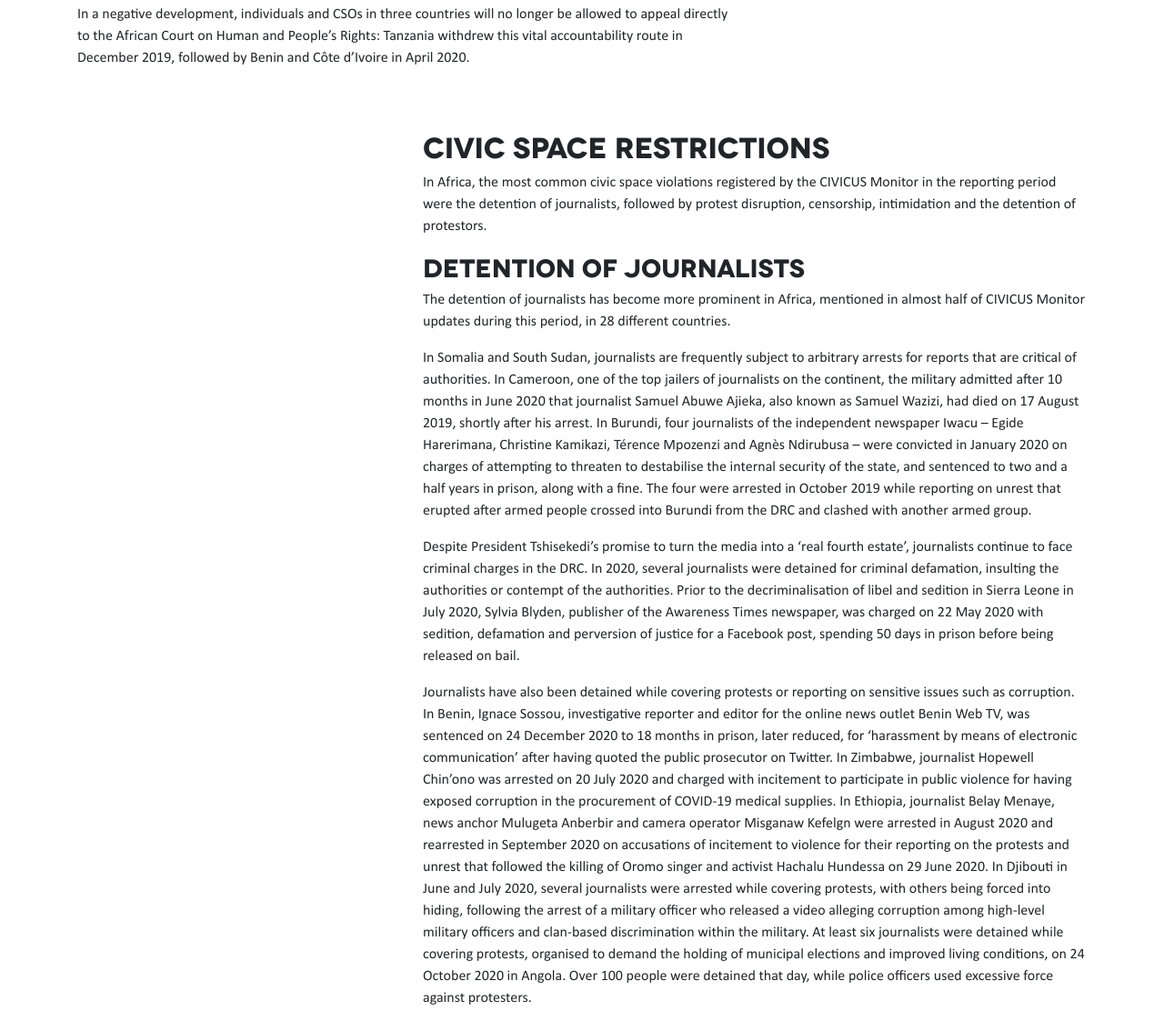
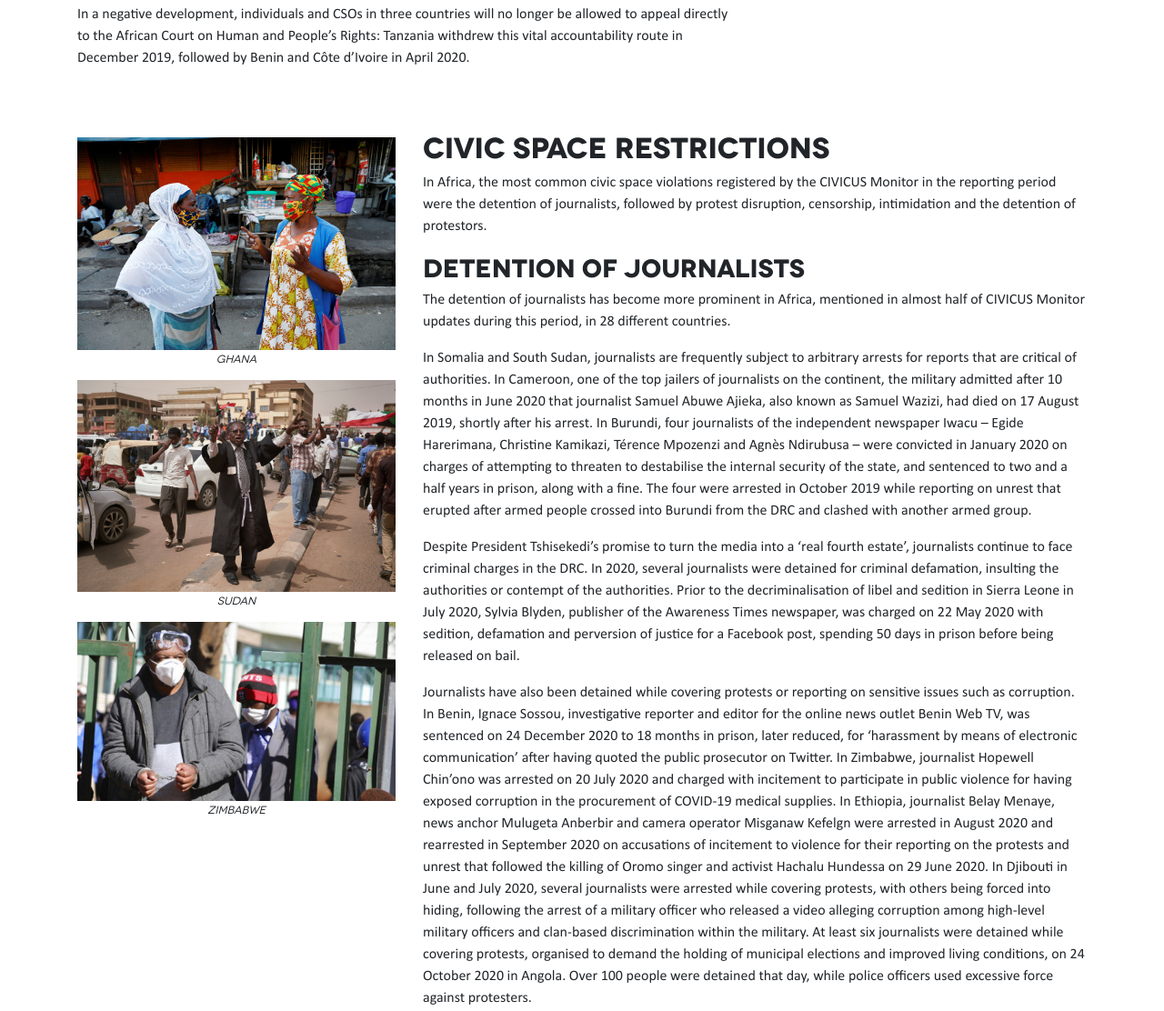
Before and after one commit to level73/civicus-ppua-2021, a website: page africa.html in a window 1280 px wide. Shown: the part 1836-2948 px from the top of the page at 91% size. Drawn offline with nearby package versions, Linux system fonts and the light colour scheme.

Commit message:
images in inner page

```diff
--- a/africa.html
+++ b/africa.html
@@ -111,7 +111,22 @@
             <div class="col-sm-4"></div>
         </section>
         <section class="row content-row" id="top-restrictions">
-            <div class="col-sm-4"></div>
+            <div class="col-sm-4">
+                <figure>
+                    <img src="assets/images/Ghana.jpeg" alt="ghana" class="img-fluid">
+                    <figcaption>Ghana</figcaption>
+                </figure>
+
+                <figure>
+                    <img src="assets/images/Sudan.jpg" alt="Sudan" class="img-fluid">
+                    <figcaption>Sudan</figcaption>
+                </figure>
+
+                <figure>
+                    <img src="assets/images/Zimbabwe.jpeg" alt="Zimbabwe" class="img-fluid">
+                    <figcaption>Zimbabwe</figcaption>
+                </figure>
+            </div>
             <div class="col-sm-8">
                 <h2>Civic Space Restrictions</h2>
                 <p>In Africa, the most common civic space violations registered by the CIVICUS Monitor in the reporting period were the detention of journalists, followed by protest disruption, censorship, intimidation and the detention of protestors.</p>
@@ -157,7 +172,13 @@
         </section>
 
         <section class="row content-row" id="positive-developments">
-            <div class="col-sm-4"></div>
+            <div class="col-sm-4">
+                <figure>
+                    <img src="assets/images/AfricaPositiveDevelopment.png" alt="ghana" class="img-fluid">
+                    <figcaption>Positive Developments in Africa</figcaption>
+                </figure>
+
+            </div>
             <div class="col-sm-8">
                 <h2>Positive Developments</h2>
                 <p>In Gabon, in June 2020, the National Assembly adopted an amendment to the Penal Code, decriminalising same-sex relations, a year after these were criminalised, potentially making safer the conditions for organisations defending LGBTQI+ rights. Sierra Leone’s parliament repealed Part Five of the 1965 Public Order Act, which criminalised sedition and libel, on 23 July 2020. The Gambia and Namibia moved closer to having access to information laws, as draft laws were tabled in both countries for consideration by the National Assembly in June 2020. After sustained efforts by media freedom organisations who petitioned the Ombudsperson, Mozambique revoked Executive Decree 40/2018 in May 2020, which set exorbitant fees for the registration, licensing and renewal of licences for media outlets and high fees for the accreditation of local and foreign journalists.</p>
--- a/src/scss/main.scss
+++ b/src/scss/main.scss
@@ -31,6 +31,10 @@ p { font-family: 'Calibri', sans-serif; }
 .content-page p.intro { font-size: 1.5em; margin-bottom: 40px; text-align: center; }
 .content-page #page-navigation { margin-bottom: 25px; }
 .content-page .content-row { margin-top: 25px; margin-bottom: 50px; }
+.content-page figure { margin-top: 10px; margin-bottom: 15px;
+  figcaption {  font-size: 0.75em; text-transform: uppercase;  font-family: 'Novecento wide', sans-serif; font-weight: normal; font-style: italic; text-align: center; }
+}
+
 
 footer { padding: 40px 0px 25px;  }
 
```
Also changed, not shown: assets/images/Ghana.jpeg (added), assets/images/Sudan.jpg (added), assets/images/Zimbabwe.jpeg (added), css/main.css, 3 other files.
